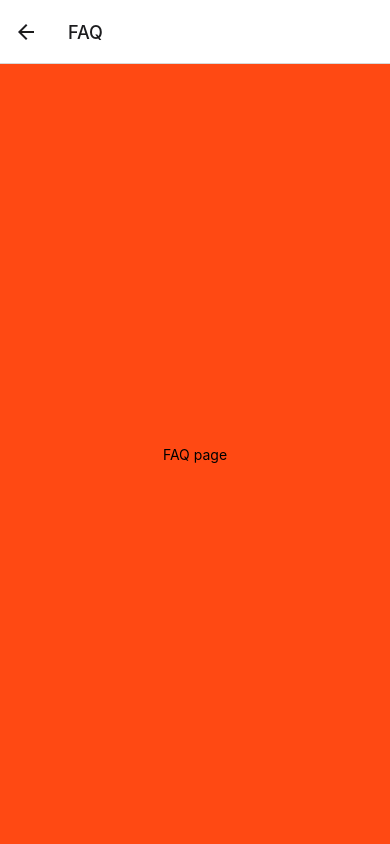
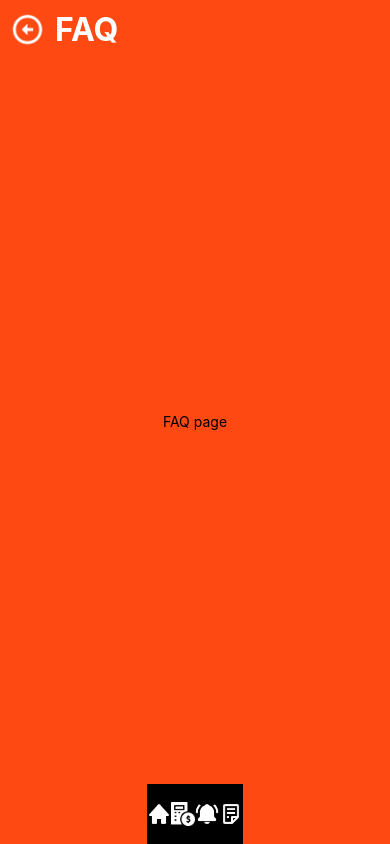
Before and after one commit to ousl-groupE5-ExpiryInspector/ExpiryInspector, a React Native app in the folder Frontend/: screen /FAQ in a window 390 px wide. Built offline with nearby package versions, Linux system fonts and the light colour scheme.

Commit message:
FAQ Page
Navigation and Header components was added

```diff
--- a/Frontend/App.js
+++ b/Frontend/App.js
@@ -38,7 +38,7 @@ const App=()=> {
       <stack.Screen name={'ItemDetail'} component={ItemDetail} options={{ headerShown: false }}/>
       <stack.Screen name={'Budget'} component={BudgetScreen} options={{ headerShown: false }}/>
 
-      <stack.Screen name={'FAQ'} component={FAQScreen} options={{ headerShown: true }}/>
+      <stack.Screen name={'FAQ'} component={FAQScreen} options={{ headerShown: false }}/>
 
       <stack.Screen name={'Notification'} component={NotificationScreen} options={{ headerShown: true }}/>
 
--- a/Frontend/src/screens/FAQ.js
+++ b/Frontend/src/screens/FAQ.js
@@ -1,16 +1,28 @@
 import React from 'react';
-import { View, Text } from 'react-native';
+import { View, Text, StyleSheet } from 'react-native';
 import BackgroundFlex from '../components/BackgroundFlex';
+import HeaderWithIcon from '../components/HeaderWithIcon';
+import NavBar from '../components/navigationBar';
 
 export default function FAQScreen({ navigation }) {
   return (
     <BackgroundFlex>
-      <View>
-      <Text>FAQ page</Text>
+      <HeaderWithIcon title="FAQ" MoveTo='Dashboard' navigation={navigation} />
+       <View style={styles.container}>
+       <Text>FAQ page</Text>
+
+
 
       </View>
-
+      <NavBar navigation={navigation} />
     </BackgroundFlex>
-
   );
 }
+
+const styles = StyleSheet.create({
+  container: {
+    flex: 1,
+    alignItems: 'center',
+    justifyContent: 'center',
+  },
+});
```
